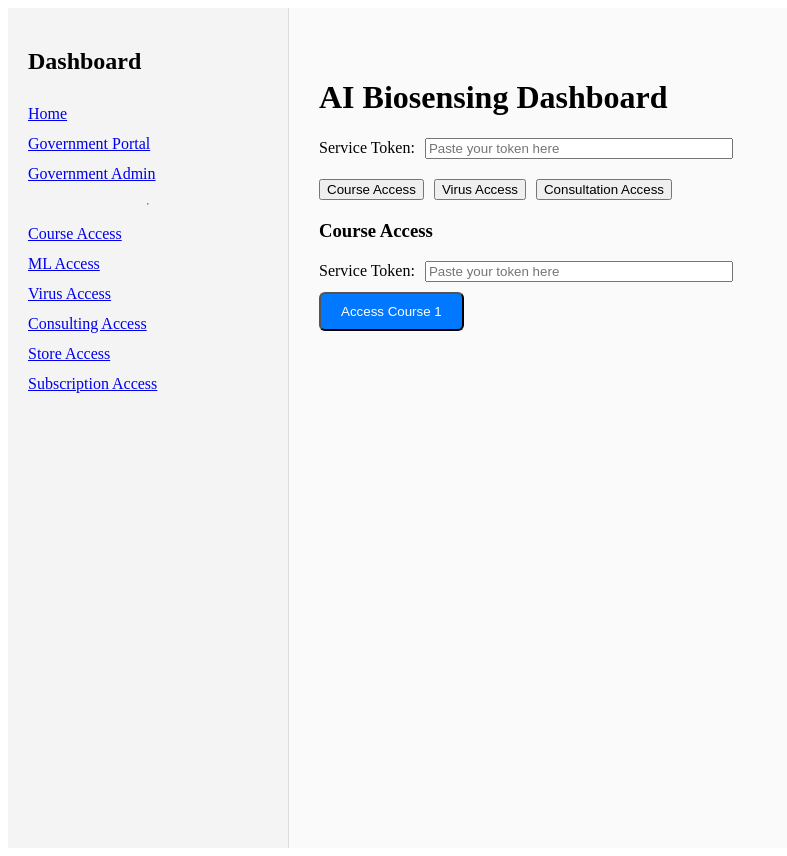
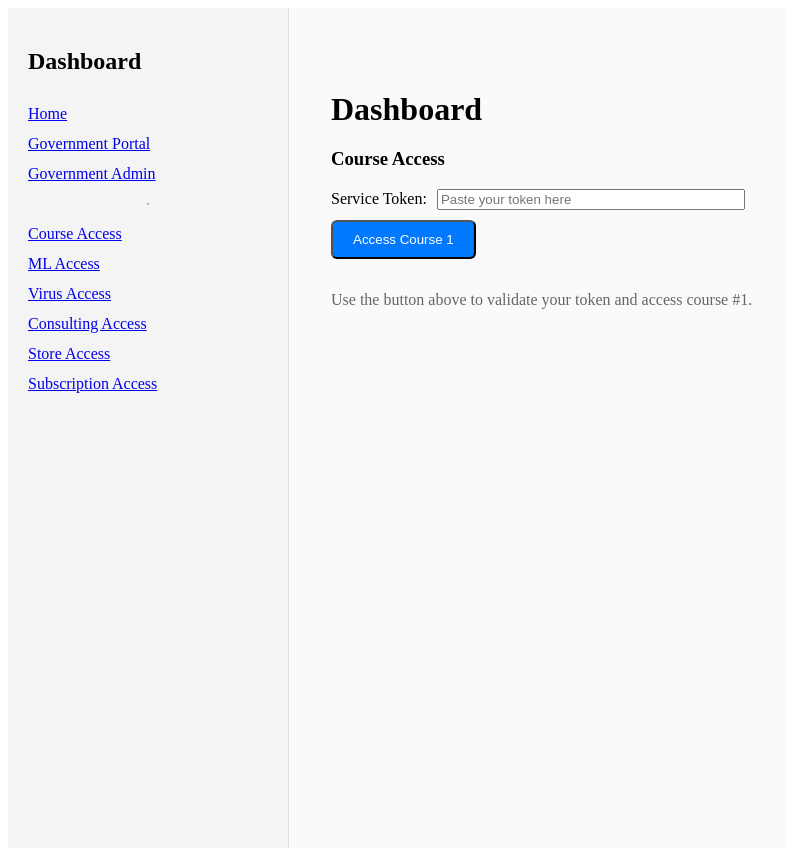
Before and after one commit to selemaniseif12/ai_biosensing_frontend, a Next.js app: page /dashboard in a window 1280 px wide. Shown: the whole page, without its empty margins (0-787 px from the left). Built offline with nearby package versions, Linux system fonts and the light colour scheme.

Commit message:
Reset dashboard to clean working version

```diff
--- a/app/dashboard/page.tsx
+++ b/app/dashboard/page.tsx
@@ -1,51 +1,18 @@
 "use client";
 
-import { useState } from "react";
 import CourseAccessButton from "./components/CourseAccessButton.jsx";
-import VirusAccessButton from "./components/VirusAccessButton.jsx";
-import ConsultationAccessButton from "./components/ConsultationAccessButton.jsx";
 
 export default function DashboardPage() {
-  const [activeTab, setActiveTab] = useState("course_access");
-  const [token, setToken] = useState("");
+  return (
+    <div style={{ padding: "2rem" }}>
+      <h1 style={{ marginBottom: "1rem" }}>Dashboard</h1>
 
-  return (
-    <div style={{ padding: "20px" }}>
-      <h1>AI Biosensing Dashboard</h1>
+      {/* Direct link to course access */}
+      <CourseAccessButton courseId={1} />
 
-      {/* TOKEN INPUT */}
-      <div style={{ marginBottom: "20px" }}>
-        <label>Service Token:</label>
-        <input
-          type="text"
-          placeholder="Paste your token here"
-          value={token}
-          onChange={(e) => setToken(e.target.value)}
-          style={{ marginLeft: "10px", width: "300px" }}
-        />
-      </div>
-
-      {/* TABS */}
-      <div style={{ marginBottom: "20px" }}>
-        <button onClick={() => setActiveTab("course_access")}>Course Access</button>
-        <button onClick={() => setActiveTab("virus_access")} style={{ marginLeft: "10px" }}>
-          Virus Access
-        </button>
-        <button onClick={() => setActiveTab("consultation_access")} style={{ marginLeft: "10px" }}>
-          Consultation Access
-        </button>
-      </div>
-
-      {/* COURSE ACCESS */}
-      {activeTab === "course_access" && <CourseAccessButton courseId="1" />}
-
-      {/* VIRUS ACCESS */}
-      {activeTab === "virus_access" && <VirusAccessButton userId="1" token={token} />}
-
-      {/* CONSULTATION ACCESS */}
-      {activeTab === "consultation_access" && (
-        <ConsultationAccessButton userId="1" token={token} />
-      )}
+      <p style={{ marginTop: "2rem", color: "#666" }}>
+        Use the button above to validate your token and access course #1.
+      </p>
     </div>
   );
 }
```
